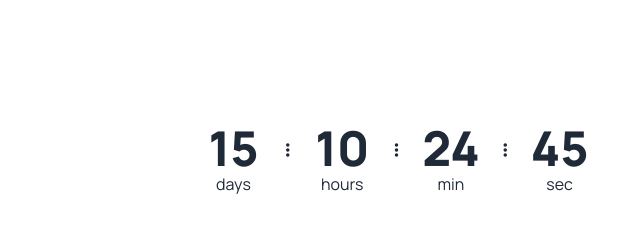
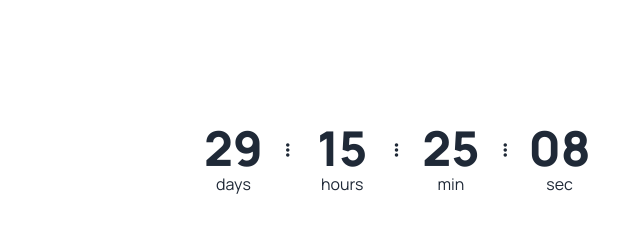
Before and after one commit to TrishonBaidaya7399/B8A3-fruit-brust, a plain HTML site: page index.html in a window 1280 px wide. Shown: the part 960-1200 px from the top of the page, 640-1280 px from the left. Drawn offline with nearby package versions, Linux system fonts and the light colour scheme.

Commit message:
Update index.html
1. countdown time changed

```diff
--- a/index.html
+++ b/index.html
@@ -160,28 +160,28 @@
             <div class="grid grid-flow-col gap-5 font-family items-center text-center auto-cols-max justify-center lg:justify-end items-center">
                 <div class="flex flex-col">
                   <span class="countdown font-family font-extrabold text-3xl lg:text-5xl">
-                    <span style="--value:15;"></span>
+                    <span style="--value:29;"></span>
                   </span>
                   days
                 </div>
                 <i class="fa-solid fa-ellipsis-vertical -mt-[20px]"></i>
                 <div class="flex flex-col">
                   <span class="countdown font-family font-extrabold text-3xl lg:text-5xl">
-                    <span style="--value:10;"></span>
+                    <span style="--value:15;"></span>
                   </span>
                   hours
                 </div>
                 <i class="fa-solid fa-ellipsis-vertical -mt-[20px]"></i>
                 <div class="flex flex-col">
                   <span class="countdown font-family font-extrabold text-3xl lg:text-5xl">
-                    <span style="--value:24;"></span>
+                    <span style="--value:25;"></span>
                   </span>
                   min
                 </div>
                 <i class="fa-solid fa-ellipsis-vertical -mt-[20px]"></i>
                 <div class="flex flex-col">
                   <span class="countdown font-family font-extrabold text-3xl lg:text-5xl">
-                    <span style="--value:45;"></span>
+                    <span style="--value:08;"></span>
                   </span>
                   sec
                 </div>
```
